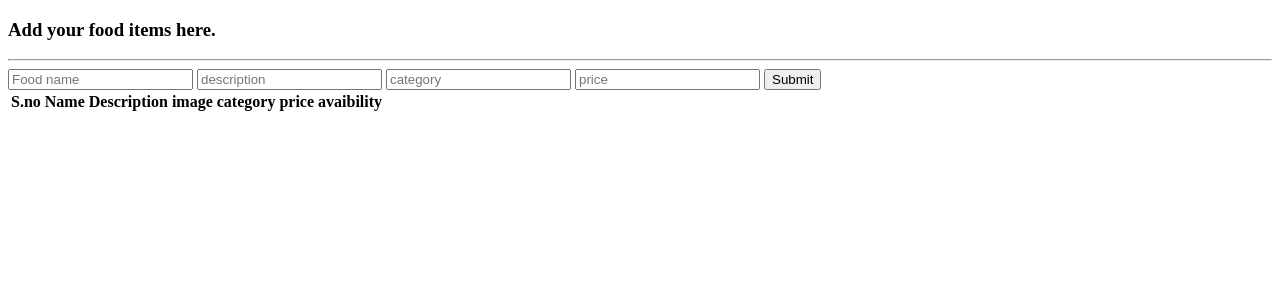
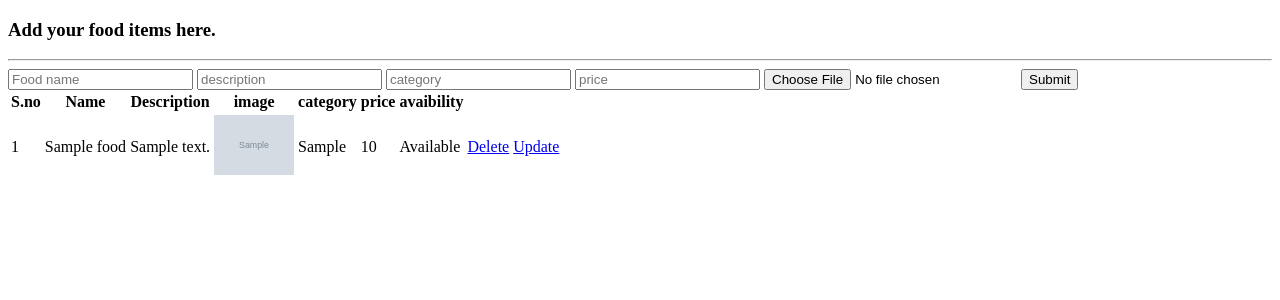
Before and after one commit to kumarhemant96979-arch/Restaurants---Management---Website, a Django app: page /add_food/ in a window 1280 px wide. Shown: the top 300 px of the page. Run offline with Django 5.2, Linux system fonts and the light colour scheme; tables that the repository leaves empty hold one stand-in row (values such as "Sample post"); grey boxes marked "Sample" are stand-in pictures; lists and menus that the app fills with data are empty.

Commit message:
debug last commit and added html page for update

```diff
--- a/dashboard/templates/menu.html
+++ b/dashboard/templates/menu.html
@@ -8,12 +8,14 @@
 <body>
     <h3>Add your food items here.</h3>
     <hr>
-    <form method="POST">
+    <form method="POST"
+    enctype="multipart/form-data">
         {% csrf_token %}
        <input type="text" name="food_name" placeholder="Food name">
        <input type="text" name="description" placeholder="description">
        <input type="text" name="category" placeholder="category">
        <input type="number" name="price" placeholder="price">
+       <input type="file" name="image" placeholder="Upload image">
        <button type="submit">Submit</button>
     </form>
     <table>
@@ -29,12 +31,12 @@
         {% for food in foods %}
         <tr>
             <td>{{forloop.counter}}</td>
-            <td>food.food_name</td>
-            <td>food.description</td>
-            <td>food.image</td>
-            <td>food.category</td>
-            <td>food.price</td>
-            <td>{% if is_available %}
+            <td>{{food.food_name}}</td>
+            <td>{{food.description}}</td>
+            <td><img src="{{food.image.url}}" width="80"></td>
+            <td>{{food.category}}</td>
+            <td>{{food.price}}</td>
+            <td>{% if food.is_available %}
                 <p>Available</p>
                 {% else %}
                 <p>Not available</p>
--- a/dashboard/views.py
+++ b/dashboard/views.py
@@ -20,16 +20,16 @@ def add_food(request):
         category=request.POST.get("category")
 
         Food.objects.create(food_name=food_name,description=description,image=image,price=price,category=category)
-
-
         return redirect('dashboard')
 
-    return render(request,'menu.html')
+    foods=Food.objects.all()
+
+    return render(request,'menu.html',context={'foods':foods})
 
 def delete_food(request,id):
     food=Food.objects.get(id=id)
     food.delete()
-    return redirect('add_food',context={'food':food})
+    return redirect('add_food')
 
 def update_food(request,id):
     food=Food.objects.get(id=id)
--- a/restweb/urls.py
+++ b/restweb/urls.py
@@ -30,7 +30,7 @@ urlpatterns = [
     path('admin_login/',authsys_views.admin_login,name='admin_login'),
     path('dashboard/',dashboard_views.dashboard,name='dashboard'),
     path('delete/<int:id>/',dashboard_views.delete_food,name='delete_food'),
-    path('update/<int:i>/',dashboard_views.update_food,name='update_food'),
+    path('update/<int:id>/',dashboard_views.update_food,name='update_food'),
     path('add_food/',dashboard_views.add_food,name='add_food')
 
 ]
```
Also changed, not shown: dashboard/templates/menu_update.html (added, +22 -0 lines), foods/WIN_20260517_23_54_46_Pro.jpg (added), 2 other files.
